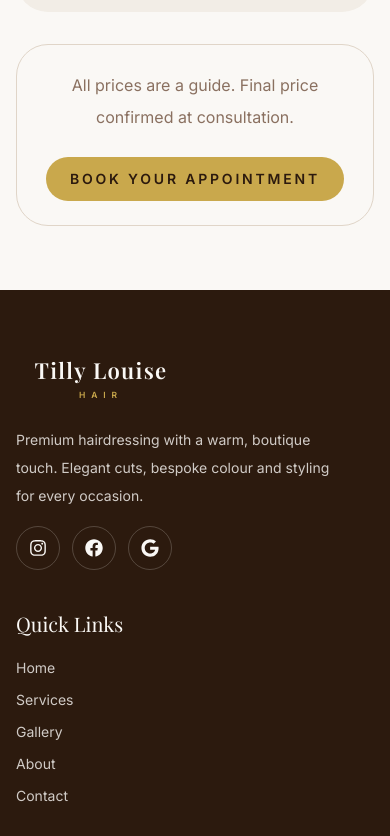
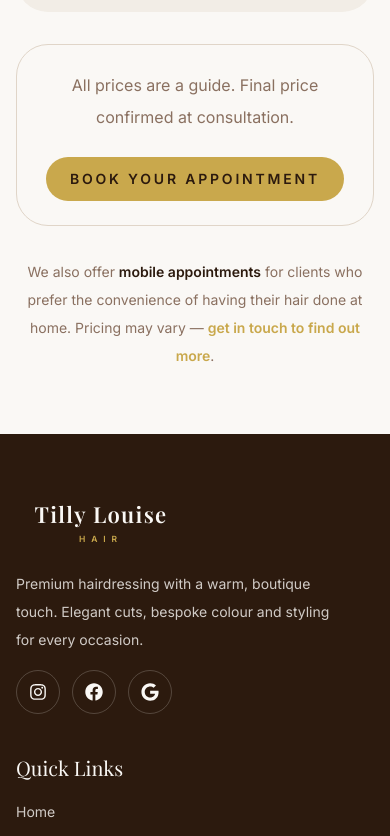
Before and after one commit to gibsonsam/tillylouisehair.co.uk, a Next.js app: page /services in a window 390 px wide. Shown: the part 2128-2964 px from the top of the page. Built offline with nearby package versions, Linux system fonts and the light colour scheme.

Commit message:
Add mobile appointments components and notices

```diff
--- a/app/contact/page.tsx
+++ b/app/contact/page.tsx
@@ -29,7 +29,8 @@ export default function ContactPage() {
       </section>
 
       <section className="section-padding bg-cream">
-        <div className="container-custom grid gap-8 lg:grid-cols-[1.05fr_0.95fr]">
+        <div className="container-custom space-y-8">
+          <div className="grid gap-8 lg:grid-cols-[1.05fr_0.95fr]">
           <article className="rounded-[2rem] bg-surface p-6 sm:p-8">
             <h2 className="text-2xl text-brown sm:text-3xl">Contact details</h2>
             <div className="mt-6 space-y-5 text-base leading-8 text-muted">
@@ -93,6 +94,16 @@ export default function ContactPage() {
             </div>
           </article>
         </div>
+
+          <div className="rounded-[2rem] bg-brown px-6 py-10 text-center sm:px-10">
+            <h2 className="text-3xl text-cream sm:text-4xl">Mobile appointments</h2>
+            <p className="mt-4 text-base leading-8 text-cream/80">
+              Can't make it to the salon? We also offer mobile appointments for
+              clients who prefer the convenience of having their hair done at home. Get in touch
+              to discuss availability and pricing.
+            </p>
+          </div>
+        </div>
       </section>
       <ReviewCTA />
     </>
--- a/app/layout.tsx
+++ b/app/layout.tsx
@@ -40,6 +40,10 @@ export const metadata: Metadata = {
     "Avanti Hair",
     "colour correction Saddleworth",
     "colour correction Oldham",
+    "mobile hairdresser Saddleworth",
+    "mobile hairdresser Uppermill",
+    "mobile hairdresser Oldham",
+    "mobile hair appointments Saddleworth",
   ],
   openGraph: {
     type: "website",
--- a/app/services/page.tsx
+++ b/app/services/page.tsx
@@ -95,6 +95,15 @@ export default function ServicesPage() {
               Book Your Appointment
             </Link>
           </div>
+
+          <p className="text-center text-sm leading-7 text-muted">
+            We also offer <span className="font-semibold text-brown">mobile appointments</span> for clients who prefer
+            the convenience of having their hair done at home. Pricing may vary —{" "}
+            <Link href="/contact" className="font-semibold text-gold transition-colors hover:text-gold-dark">
+              get in touch to find out more
+            </Link>
+            .
+          </p>
         </div>
       </section>
     </>
```
